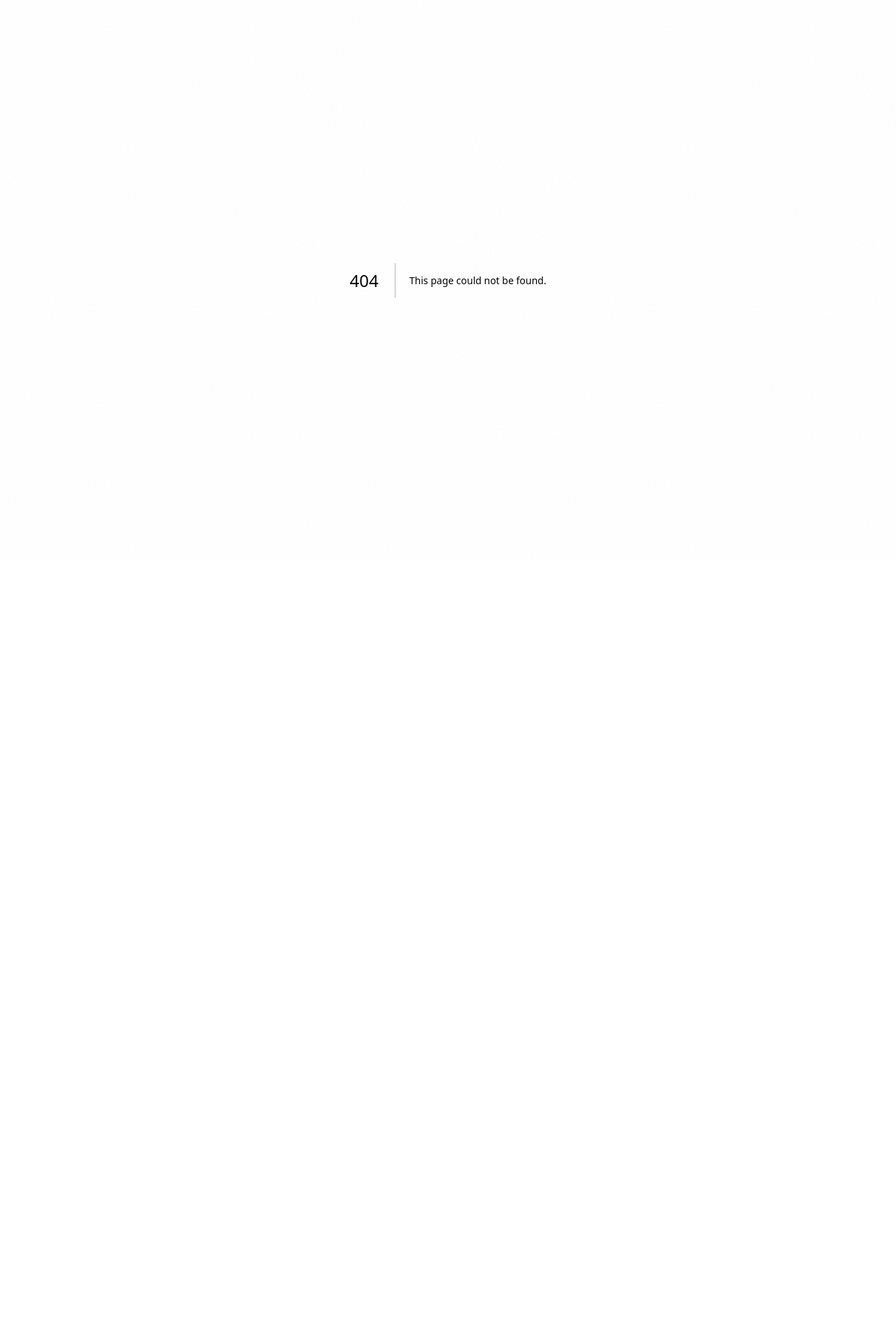
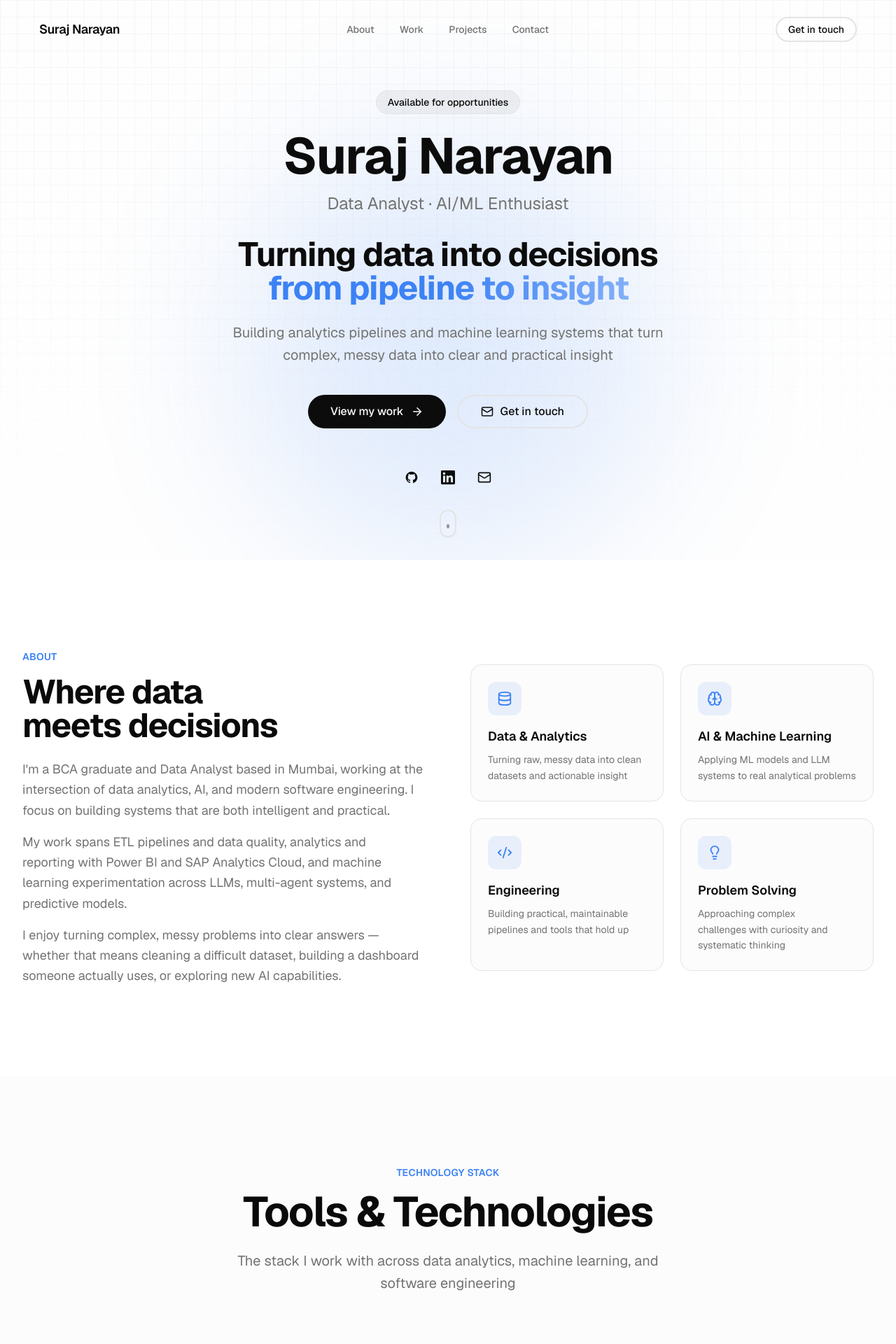
Before and after one commit to sengoku69/suraj-portfolio, a Next.js app: page /technical in a window 1280 px wide. Before the commit this address had no page. Shown: the top 1920 px of the page at 70% size. Before the commit the page ends 800 px from the top, so only its background shows below. Built offline with nearby package versions, Linux system fonts and the light colour scheme.

Commit message:
Preserve original technical portfolio under /technical

```diff
--- /dev/null
+++ b/app/technical/page.tsx
@@ -0,0 +1,25 @@
+import { Navigation } from "@/components/navigation";
+import { Hero } from "@/components/hero";
+import { About } from "@/components/about";
+import { Skills } from "@/components/skills";
+import { Experience } from "@/components/experience";
+import { Projects } from "@/components/projects";
+import { Contact } from "@/components/contact";
+import { Footer } from "@/components/footer";
+
+export default function TechnicalPortfolio() {
+  return (
+    <>
+      <Navigation />
+      <main>
+        <Hero />
+        <About />
+        <Skills />
+        <Experience />
+        <Projects />
+        <Contact />
+      </main>
+      <Footer />
+    </>
+  );
+}
```
